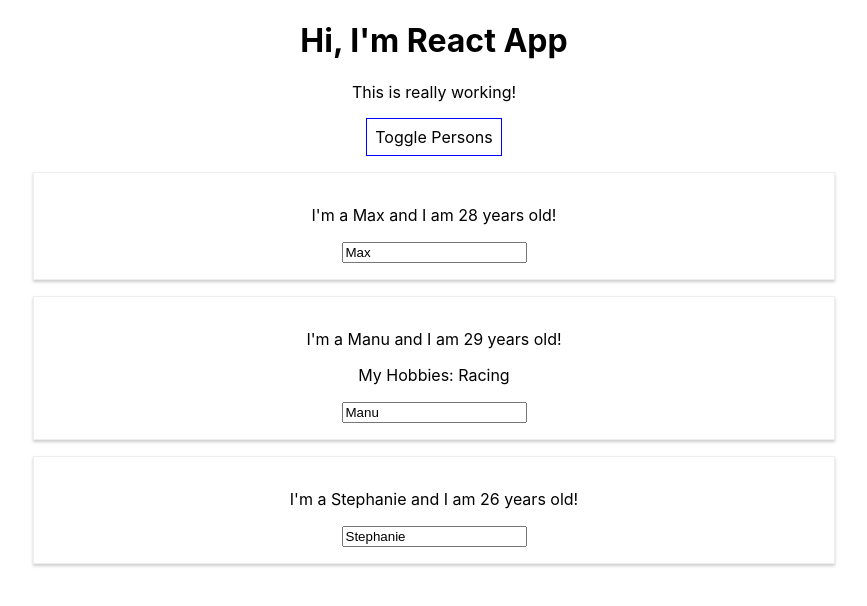
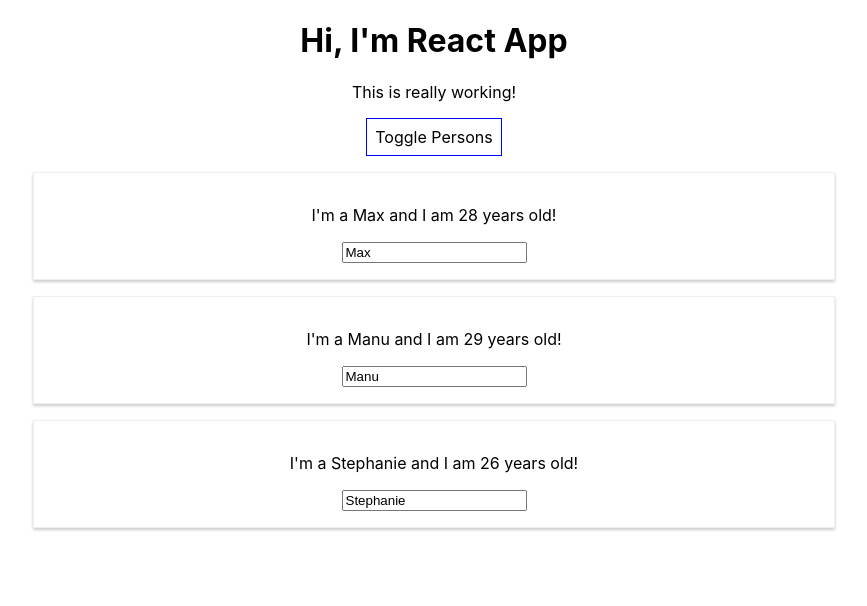
Before and after one commit to HighGreat/react-complete-guide, a React (Create React App) app: page / in a window 1280 px wide. Both pictures are taken after a click on the button "Toggle Persons". Shown: the top 606 px of the page, without its empty margins (206-1073 px from the left). Built offline with nearby package versions, Linux system fonts and the light colour scheme.

Commit message:
Outputting list element by map function

```diff
--- a/src/App.js
+++ b/src/App.js
@@ -53,17 +53,13 @@
     if (this.state.showPersons) {
       persons = (
         <div>
-          <Person
-              name={this.state.persons[0].name}
-              age={this.state.persons[0].age} />
-          <Person
-              name={this.state.persons[1].name}
-              age={this.state.persons[1].age}
-              click={this.switchNameHandler.bind(this, "Max!!")}
-              changed={this.nameChangeHandler} >My Hobbies: Racing</Person>
-          <Person
-              name={this.state.persons[2].name}
-              age={this.state.persons[2].age} />
+          {this.state.persons.map(person => {
+            return (
+              <Person
+                name={person.name}
+                age={person.age} />
+              );
+          })}
         </div>
       );
     }
```
